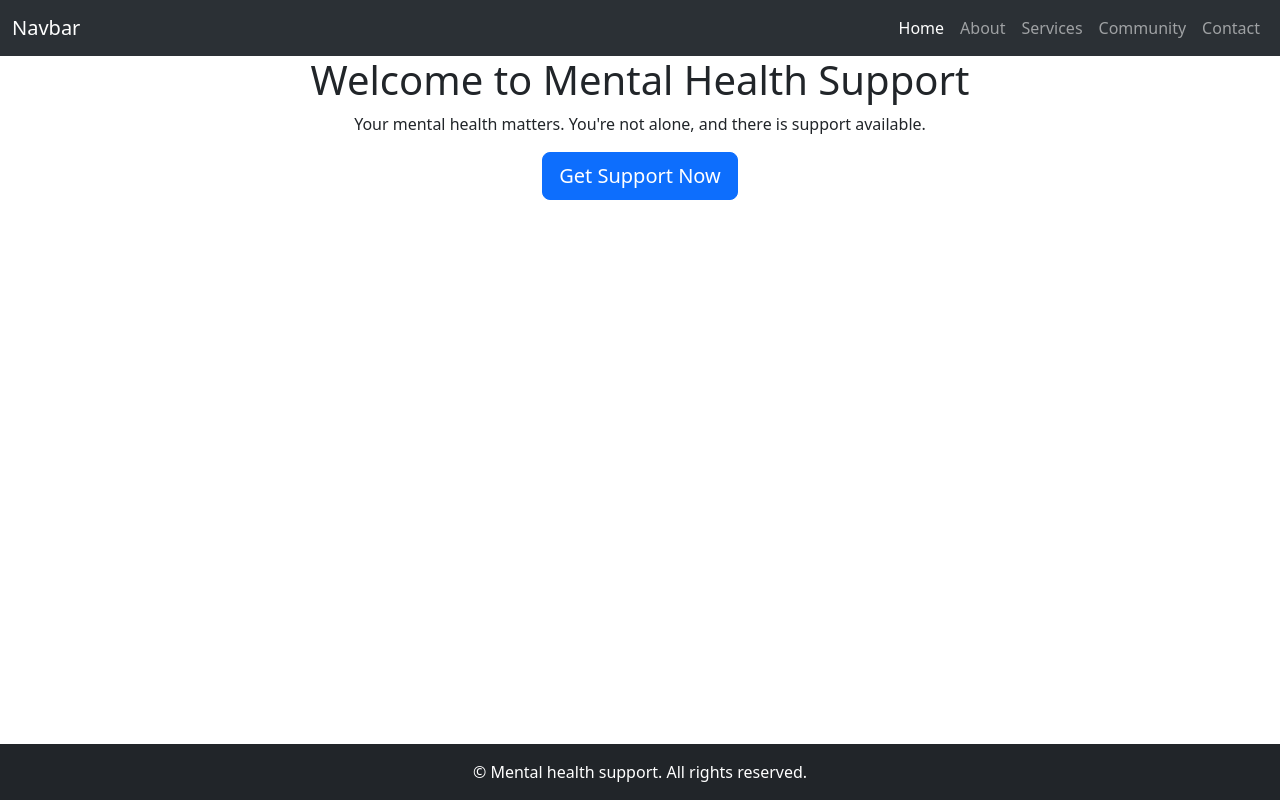
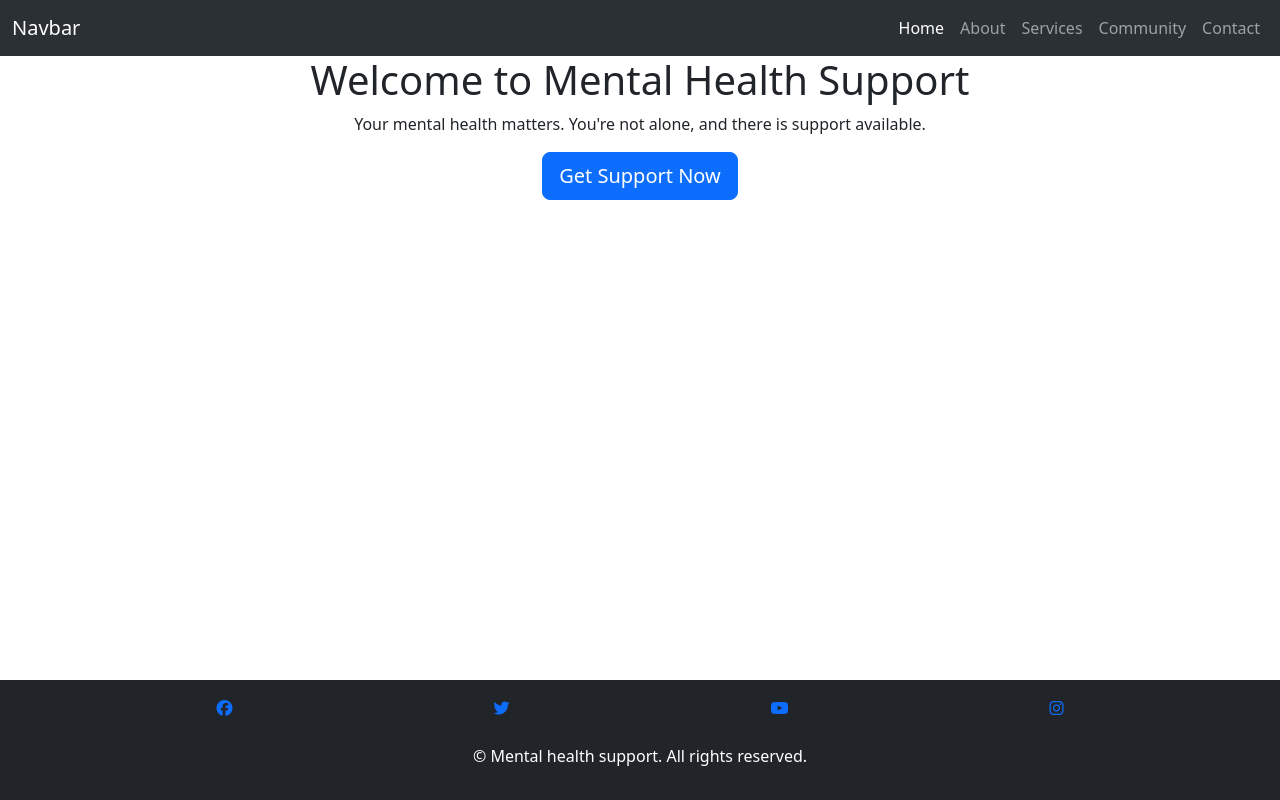
Before and after one commit to newworldhost/mentalhealth, a plain HTML site: page index.html in a window 1280 px wide. Drawn offline with nearby package versions, Linux system fonts and the light colour scheme.

Commit message:
add social networks

```diff
--- a/assets/css/style.css
+++ b/assets/css/style.css
@@ -1,3 +1,15 @@
-footer {
-    margin-top: 250px;
+ul {
+    list-style-type: none;
+    display: flex;
+    justify-content: space-around;
+    align-items: center;
+    padding: 0;
+    margin: 0;
 }
+
+.footer-social-icons {
+    display: flex;
+    justify-content: center;
+    align-items: center;
+    width: 100%;
+}
--- a/index.html
+++ b/index.html
@@ -47,9 +47,18 @@
         </div>
 
 
-  <footer class="bg-dark text-white text-center fixed-bottom">
+  <footer class="bg-dark text-white text-center fixed-bottom .footer-social-icons">
     <div class="container p-3">
-      <p class="mb-0">© Mental health support. All rights reserved.</p>
+      <p class="mb-0">
+        <ul id="social-networks">
+          <li><a href="https://www.facebook.com" target="_blank" rel="noopener" aria-label="Visit our faceboook page (opens in a new tab)"><i class="fa-brands fa-facebook"></i></a></li>
+          <li><a href="https://www.twitter.com" target="_blank" rel="noopener" aria-label="Visit our twitter page (opens in a new tab)"><i class="fa-brands fa-twitter"></i></a></li>
+          <li><a href="https://www.youtube.com" target="_blank" rel="noopener" aria-label="Visit our youtube page (opens in a new tab)"><i class="fa-brands fa-youtube"></i></a></li>
+          <li><a href="https://www.instagram.com" target="_blank" rel="noopener" aria-label="Visit our instagram page (opens in a new tab)"><i class="fa-brands fa-instagram"></i></a></li>
+
+        </ul>
+        <br>© Mental health support. All rights reserved.</p>
+
     </div>
   </footer>
     <!-- font awesome link-->
```
